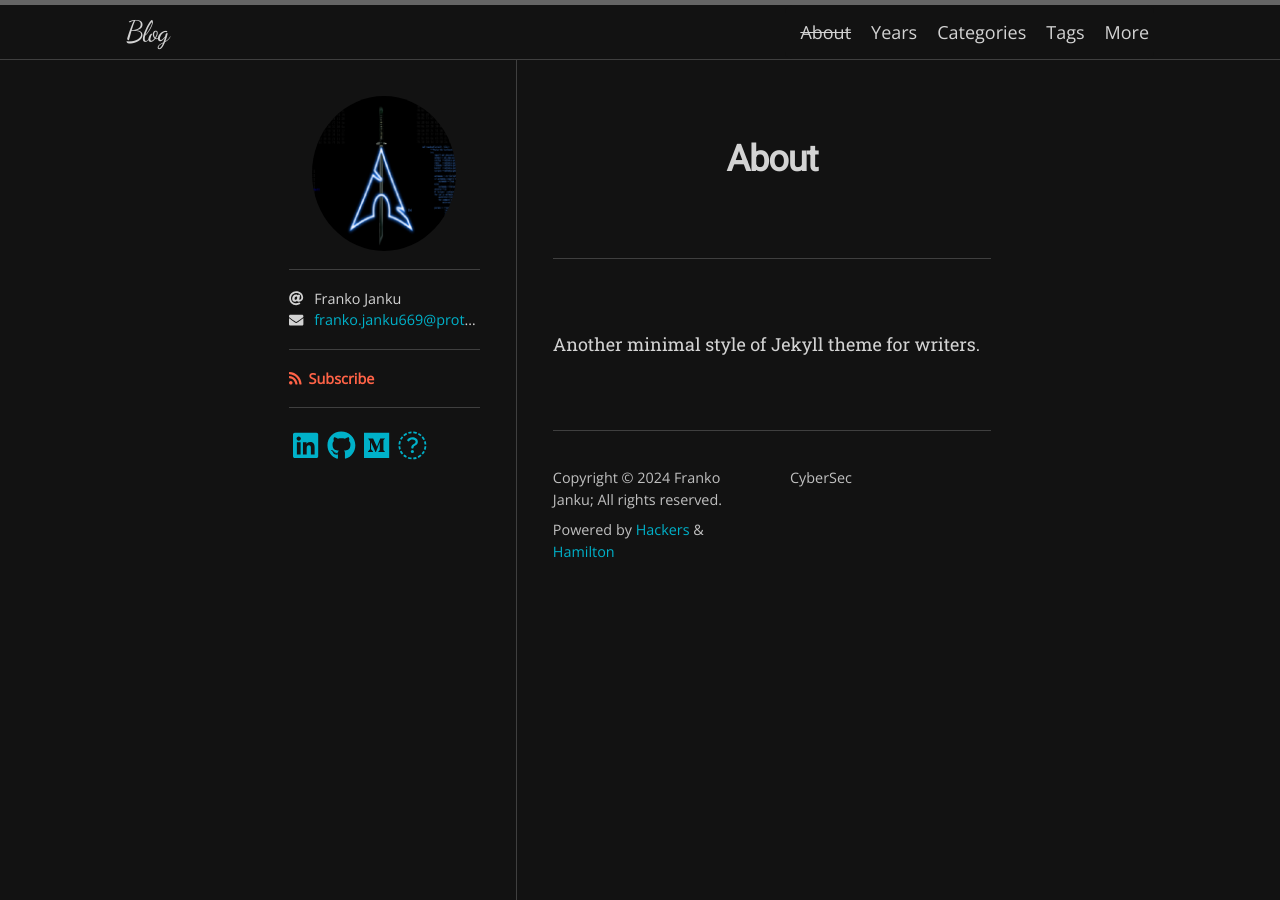
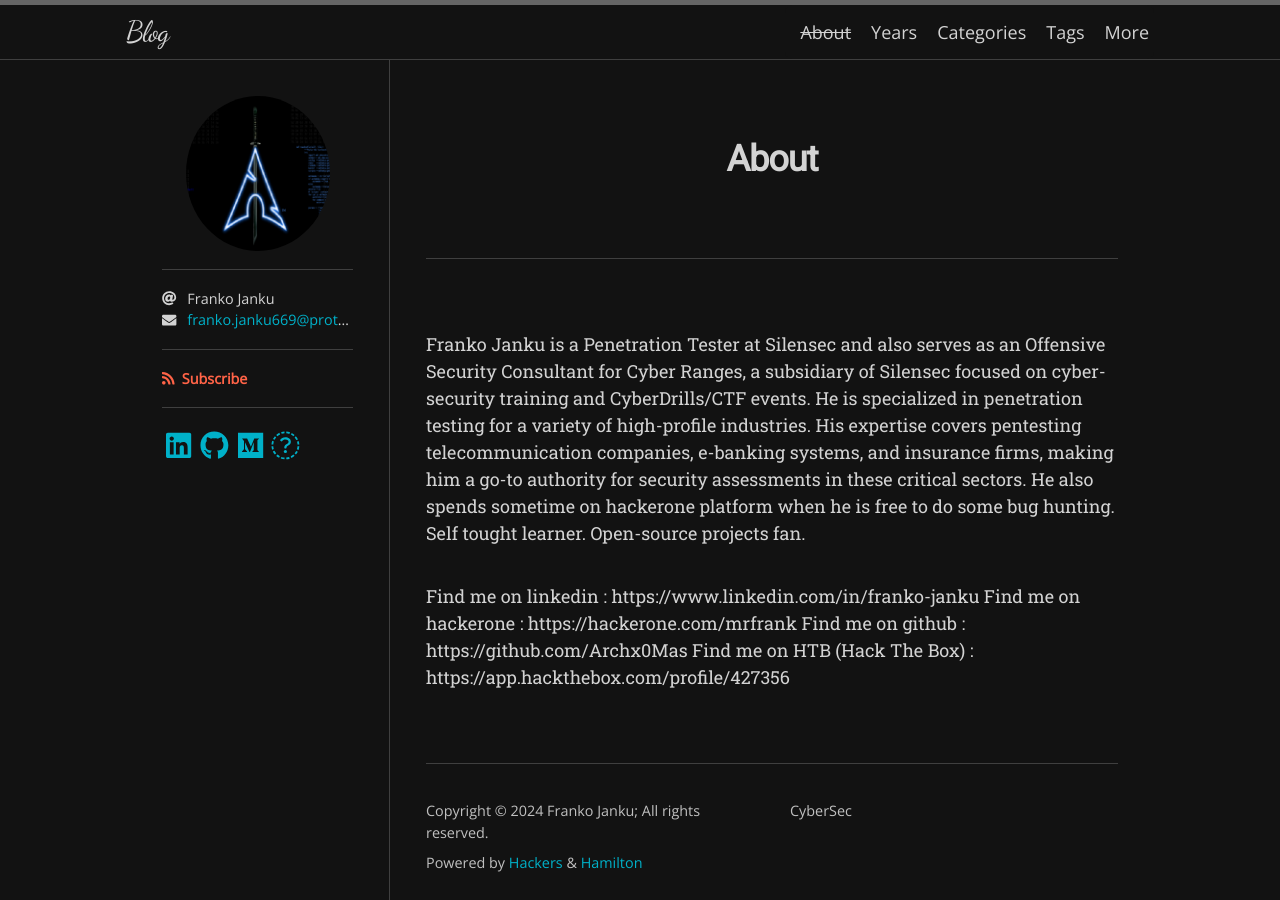
Before and after one commit to Archx0Mas/Archx0Mas.github.io, a Jekyll site: the page built from about.md, in a window 1280 px wide. Built offline with Jekyll 4.4.1, drawn with Linux system fonts in a browser that asks for light colours; nearby versions of some CDN libraries; some web fonts are replaced.

Commit message:
Initial commit

```diff
--- a/about.md
+++ b/about.md
@@ -4,4 +4,13 @@ title: About
 permalink: /about/
 ---
 
-Another minimal style of Jekyll theme for writers.
+Franko Janku is a Penetration Tester at Silensec and also serves as an Offensive Security Consultant for Cyber Ranges, a subsidiary of Silensec focused on cybersecurity training and CyberDrills/CTF events.
+He is specialized in penetration testing for a variety of high-profile industries. His expertise covers pentesting telecommunication companies, e-banking systems, and insurance firms, making him a go-to authority for security assessments in these critical sectors.
+He also spends sometime on hackerone platform when he is free to do some bug hunting.
+Self tought learner.
+Open-source projects fan.
+
+Find me on linkedin : https://www.linkedin.com/in/franko-janku
+Find me on hackerone : https://hackerone.com/mrfrank
+Find me on github : https://github.com/Archx0Mas
+Find me on HTB (Hack The Box) : https://app.hackthebox.com/profile/427356
```
